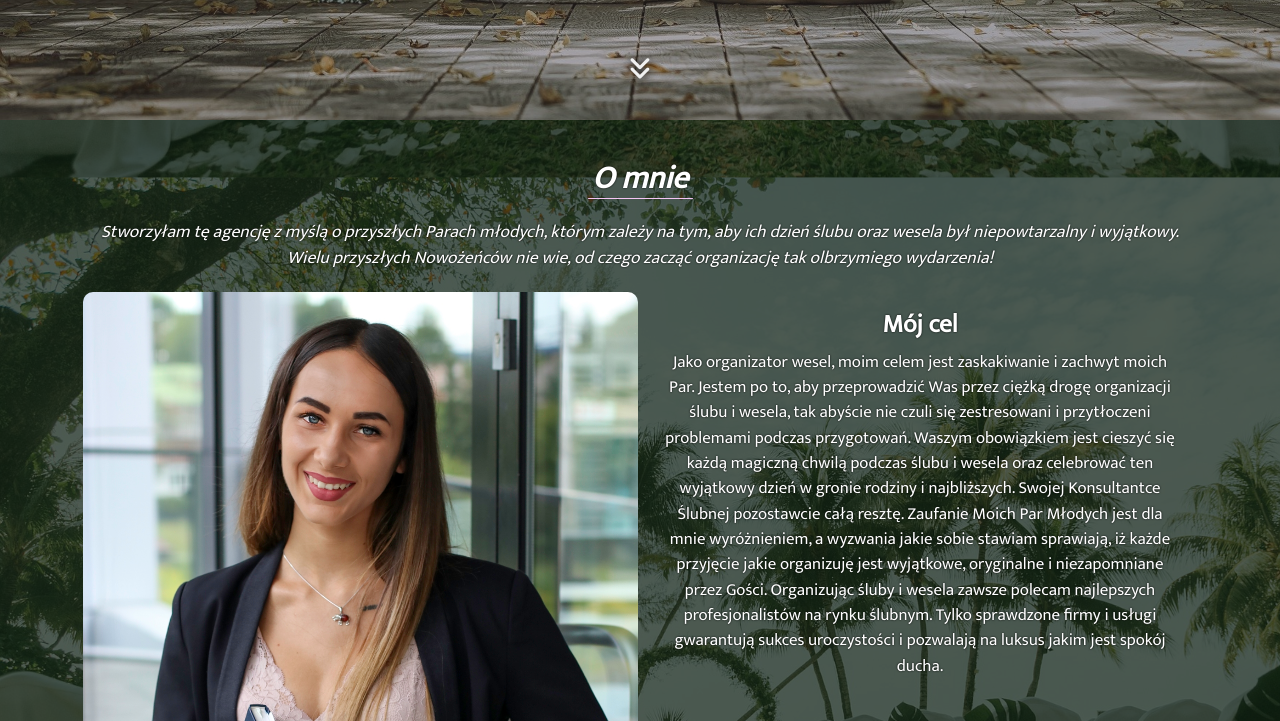
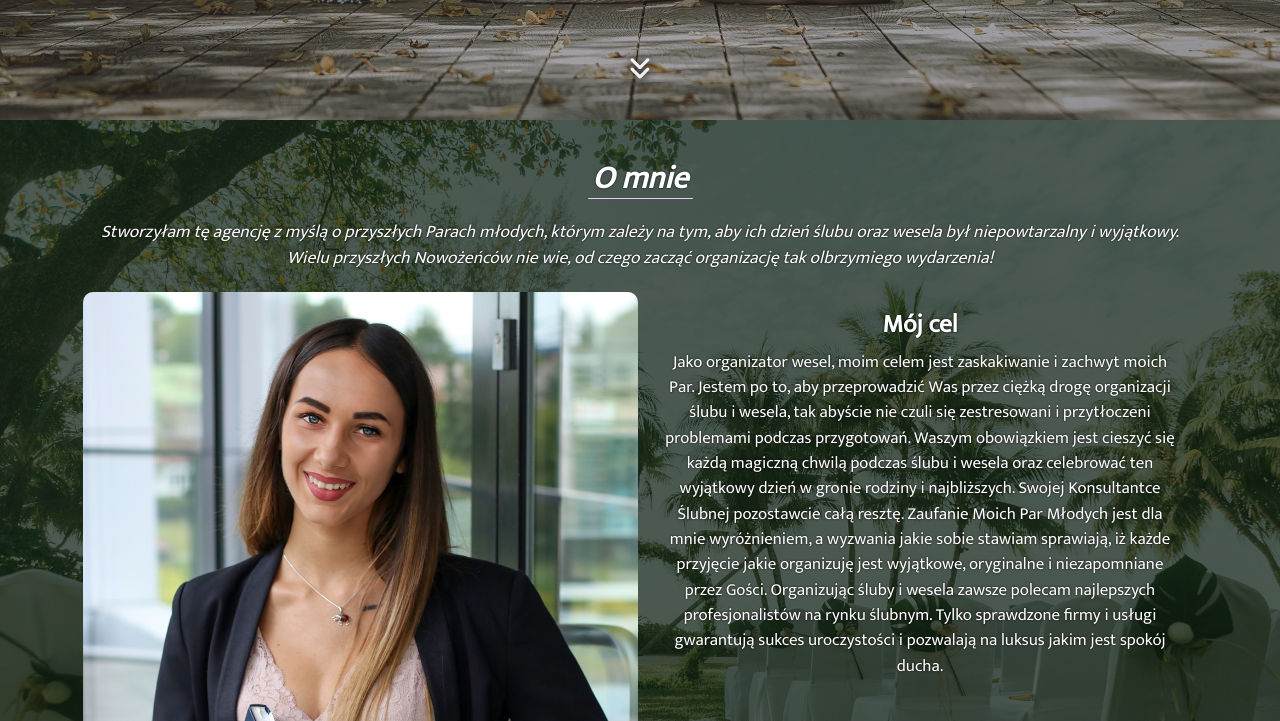
Before and after one commit to lukasz92167/justMarried, a plain HTML site: page index.html in a window 1280 px wide. Shown: the part 680-1401 px from the top of the page. Drawn offline with nearby package versions, Linux system fonts and the light colour scheme; a web font is replaced by a local one.

Commit message:
fixed bgc aboutme

```diff
--- a/scss/main.scss
+++ b/scss/main.scss
@@ -135,9 +135,10 @@ nav {
     // background-color: aliceblue;
     position: relative;
     background-image: url(../img/wedding-5156639_1920_about.jpg);
-    background-size: 110%;
+    background-size: cover;
     background-attachment: fixed;
     background-position: center;
+    background-repeat: no-repeat;
     color: white;
     text-shadow: 0 0 2px black;
     z-index: 0;
@@ -212,7 +213,7 @@ nav {
         position: absolute;
         height: 100%;
         width: 100%;
-        background-color: rgba(203, 182, 201, 0.21);
+        background-color: rgba(203, 182, 201, 0.452);
         z-index: -1;
     }
 
@@ -267,6 +268,7 @@ nav {
         color: white;
         transition: .3s color, .3s background-color;
         background-color: #bb3864;
+
         &:hover {
             cursor: pointer;
             color: rgb(7, 7, 7);
@@ -330,9 +332,6 @@ footer {
     }
 
     .aboutme {
-        // background-color: aliceblue;
-
-        background: size 130%;
         background-position: 10% 60%;
         z-index: 0;
     }
```
Also changed, not shown: css/main.css, 1 other file.
